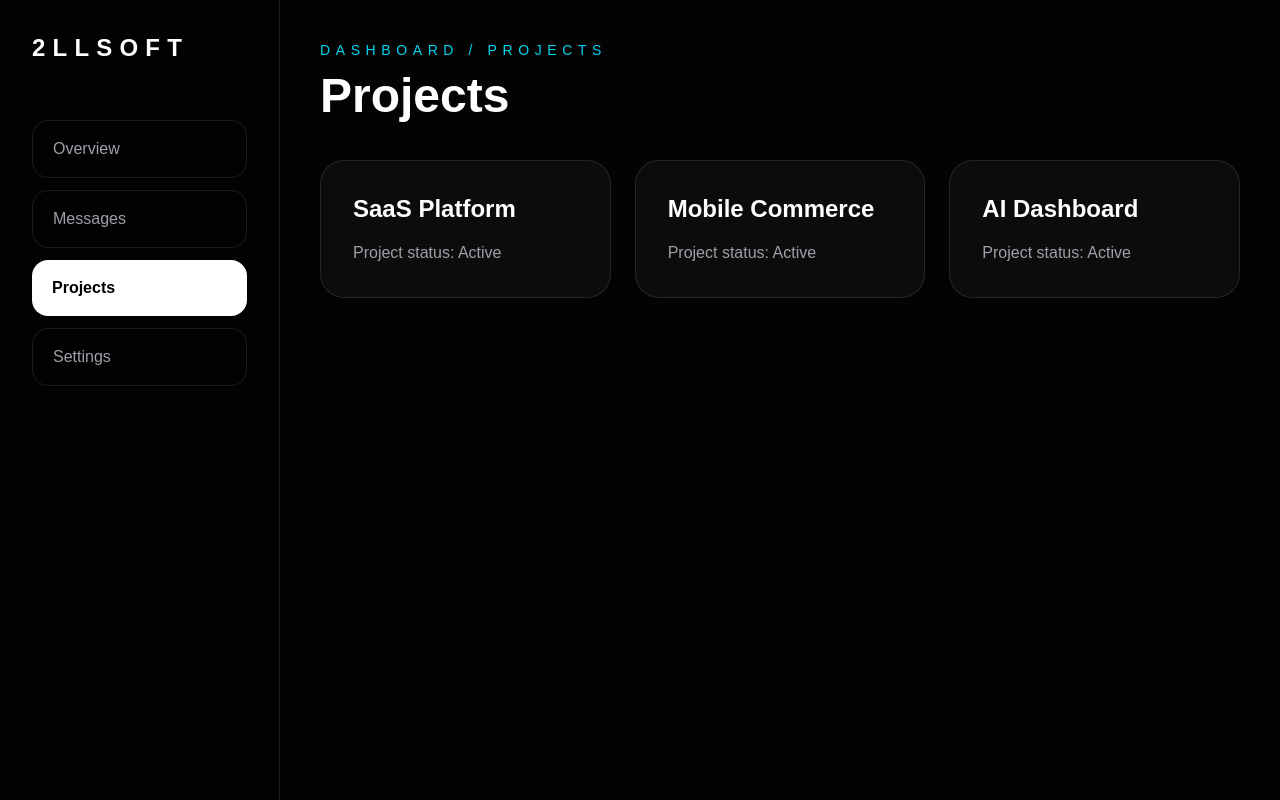
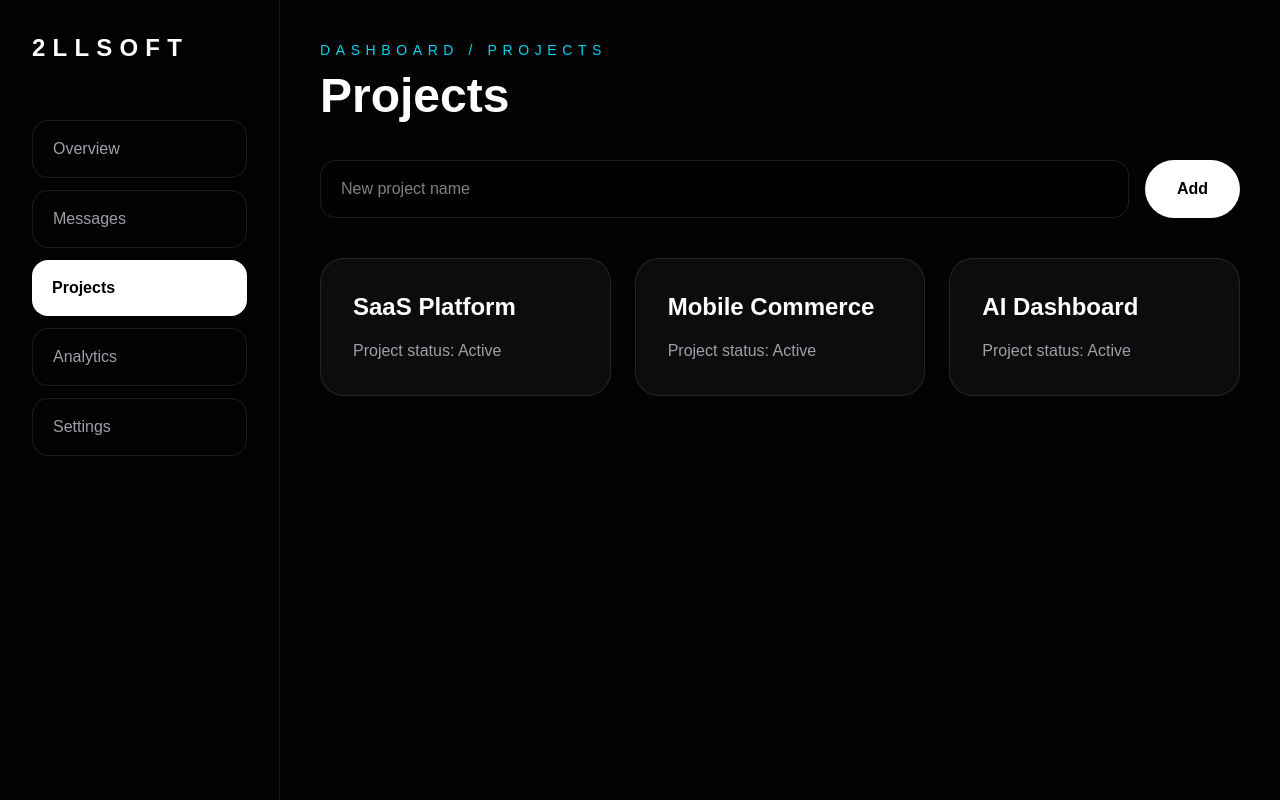
Before and after one commit to 2LLSOFT/2llsoft-clean, a Next.js app: page /dashboard/projects in a window 1280 px wide. Built offline with nearby package versions, Linux system fonts and the light colour scheme.

Commit message:
add dynamic projects panel

```diff
--- a/app/dashboard/projects/page.tsx
+++ b/app/dashboard/projects/page.tsx
@@ -1,29 +1,92 @@
+"use client";
+
 import Link from "next/link";
-
-const projects = ["SaaS Platform", "Mobile Commerce", "AI Dashboard"];
+import { useState } from "react";
 
 export default function ProjectsPage() {
+  const [projects, setProjects] = useState([
+    "SaaS Platform",
+    "Mobile Commerce",
+    "AI Dashboard",
+  ]);
+
+  const [newProject, setNewProject] = useState("");
+
+  function addProject() {
+    if (!newProject) return;
+
+    setProjects([...projects, newProject]);
+    setNewProject("");
+  }
+
   return (
     <main className="flex min-h-screen bg-[#030303] text-white">
       <aside className="hidden w-[280px] border-r border-white/10 bg-black/40 p-8 md:block">
-        <h1 className="text-2xl font-black tracking-[0.3em]">2LLSOFT</h1>
+        <h1 className="text-2xl font-black tracking-[0.3em]">
+          2LLSOFT
+        </h1>
+
         <div className="mt-14 space-y-3">
-          <Link href="/dashboard" className="block rounded-2xl border border-white/10 px-5 py-4 text-zinc-400">Overview</Link>
-          <Link href="/dashboard/messages" className="block rounded-2xl border border-white/10 px-5 py-4 text-zinc-400">Messages</Link>
-          <Link href="/dashboard/projects" className="block rounded-2xl bg-white px-5 py-4 font-bold text-black">Projects</Link>
-          <Link href="/dashboard/settings" className="block rounded-2xl border border-white/10 px-5 py-4 text-zinc-400">Settings</Link>
+          <Link href="/dashboard" className="block rounded-2xl border border-white/10 px-5 py-4 text-zinc-400">
+            Overview
+          </Link>
+
+          <Link href="/dashboard/messages" className="block rounded-2xl border border-white/10 px-5 py-4 text-zinc-400">
+            Messages
+          </Link>
+
+          <Link href="/dashboard/projects" className="block rounded-2xl bg-white px-5 py-4 font-bold text-black">
+            Projects
+          </Link>
+
+          <Link href="/dashboard/analytics" className="block rounded-2xl border border-white/10 px-5 py-4 text-zinc-400">
+            Analytics
+          </Link>
+
+          <Link href="/dashboard/settings" className="block rounded-2xl border border-white/10 px-5 py-4 text-zinc-400">
+            Settings
+          </Link>
         </div>
       </aside>
 
       <section className="flex-1 p-6 md:p-10">
-        <p className="text-sm uppercase tracking-[0.4em] text-cyan-400">Dashboard / Projects</p>
-        <h1 className="mt-3 text-5xl font-black">Projects</h1>
+        <p className="text-sm uppercase tracking-[0.4em] text-cyan-400">
+          Dashboard / Projects
+        </p>
+
+        <h1 className="mt-3 text-5xl font-black">
+          Projects
+        </h1>
+
+        <div className="mt-10 flex gap-4">
+          <input
+            value={newProject}
+            onChange={(e) => setNewProject(e.target.value)}
+            placeholder="New project name"
+            className="w-full rounded-2xl border border-white/10 bg-black/40 px-5 py-4 outline-none"
+          />
+
+          <button
+            onClick={addProject}
+            className="rounded-full bg-white px-8 py-4 font-bold text-black"
+          >
+            Add
+          </button>
+        </div>
 
         <div className="mt-10 grid gap-6 md:grid-cols-3">
           {projects.map((project) => (
-            <div key={project} className="rounded-3xl border border-white/10 bg-white/[0.04] p-8">
-              <h2 className="text-2xl font-bold">{project}</h2>
-              <p className="mt-4 text-zinc-400">Project status: Active</p>
+            <div
+              key={project}
+              className="rounded-3xl border border-white/10 bg-white/[0.04] p-8"
+            >
+              <h2 className="text-2xl font-bold">
+                {project}
+              </h2>
+
+              <p className="mt-4 text-zinc-400">
+                Project status: Active
+              </p>
             </div>
           ))}
         </div>
```
